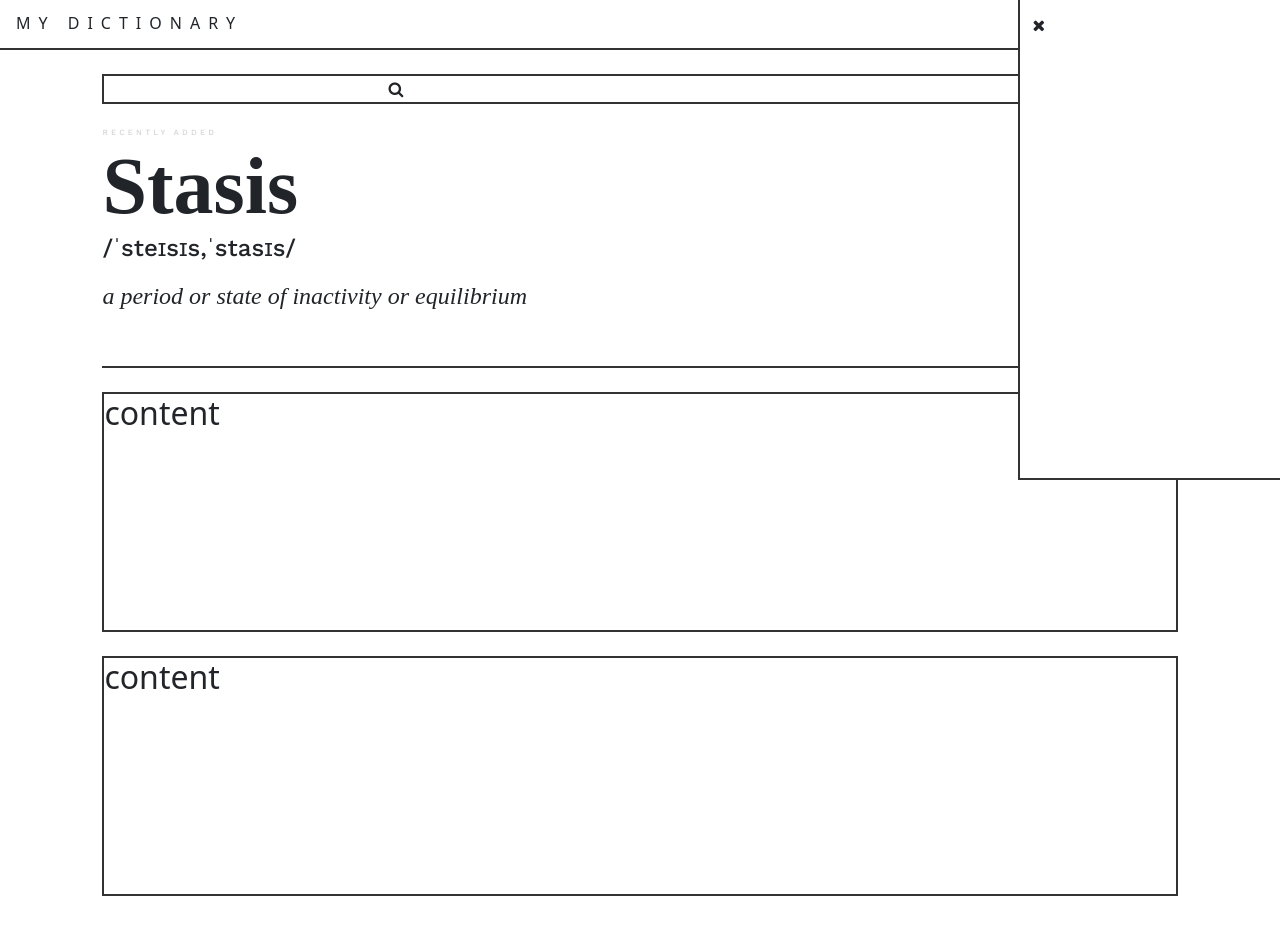
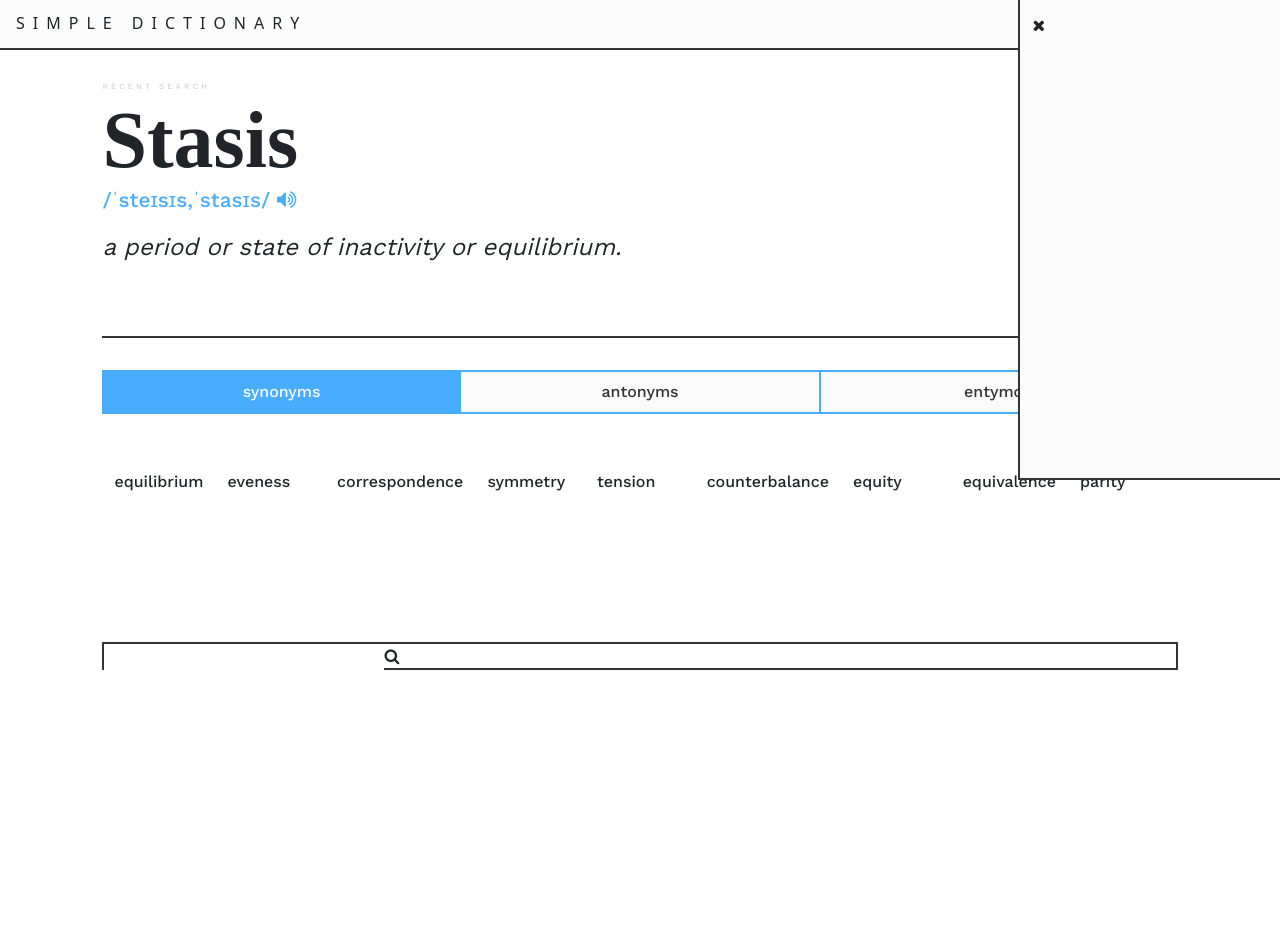
Before and after one commit to ranemagno/mobile-dictionary, a plain HTML site: page index.html in a window 1280 px wide. After the commit the page ends 800 px from the top, so only its background shows below. Drawn offline with nearby package versions, Linux system fonts and the light colour scheme; a web font is replaced by a local one.

Commit message:
v3 added buttons

```diff
--- a/css/styles.css
+++ b/css/styles.css
@@ -7,6 +7,7 @@ p, h1, h2, h3 {
   padding: 0;
 }
 nav {
+  background-color: #fcfcfc;
   border-bottom: 2px solid #333;
   position: fixed;
   top: 0;
@@ -29,7 +30,7 @@ nav h1 {
   letter-spacing: .5rem;
 }
 .mobile-menu {
-  background-color: white;
+  background-color: #fcfcfc;
   border: 2px solid #333;
   border-style: none none solid solid;
   z-index: 99;
@@ -59,17 +60,81 @@ nav h1 {
 }
 
 .home-cards {
-  position: relative;
-                                  /* z-index: 9; */
-  margin-top: 3vh;
+  margin-top: 4vh;
+}
+
+.recent-search {
+  height: 32vh;
+  border: 2px solid #333;
+  border-style: none none solid none;
+}
+.recent-search h1 {
+  font-family: 'Shippori Mincho B1', serif;
+  font-size: 5rem;
+  font-weight: 600;
+}
+.recent-search h3 {
+  font-size: .5rem;
+  color: rgb(212, 212, 212);
+  font-family: 'Work Sans', sans-serif;
+  letter-spacing: .2rem;
+}
+.recent-search h2 {
+  font-family: 'Work Sans', sans-serif;
+  font-size: 1.3rem;
+  font-weight: 500;
+  color: rgb(73, 173, 255);
+}
+.recent-search p {
+  font-size: 1.5rem;
+  font-style: italic;
+  font-weight: 400;
+  font-family: 'Work Sans', sans-serif;
+  margin-top: 2vh;
+}
+
+.filter-btn {
+  background-color: #fafafa;
+  text-decoration: none;
+  text-align: center;
+  border: 2px solid rgb(73, 173, 255);
+  border-radius: 0px;
+  color: #333;
+  padding: .5rem .2rem .5rem .2rem;
+}
+.filter-btn:visited,
+.filter-btn:link,
+.filter-btn:active {
+  color: #fafafa;
+}
+.filter-btn-mid {
+  border-style: solid none solid none;
+}
+
+.info-card {
+  height: 30vh;
+  text-align: left;
+  font-weight: 500;
+  font-family: 'Work Sans', sans-serif;
+}
+.info-card h2 {
+  font-weight: 600;
+  font-family: 'Shippori Mincho B1', serif;
+  margin-bottom: 10%;
+}
+.synonym-list {
+  margin-top: 3%;
+}
+.show-filter {
+  background-color: rgb(73, 173, 255);
+  color: #fafafa;
 }
 
 /* start of search bar */
 #searchBar {
   border: none;
   width: 35vh;
-  position: relative;
-                                    /* z-index: 2; */
+  float: left;
 }
 .search-bar {
   border: 2px solid #333;
@@ -77,38 +142,3 @@ nav h1 {
 .search-bar.fa-search {
   float: right;
 }
-.recently-added {
-  height: 30vh;
-  border: 2px solid #333;
-  border-style: none none solid none;
-}
-.recently-added h1 {
-  font-family: 'Shippori Mincho B1', serif;
-  font-size: 5rem;
-  font-weight: 600;
-}
-.recently-added h3 {
-  font-size: .5rem;
-  color: rgb(212, 212, 212);
-  font-family: 'Work Sans', sans-serif;
-  letter-spacing: .2rem;
-}
-.recently-added h2 {
-  font-family: 'Work Sans', sans-serif;
-  font-size: 1.5rem;
-  font-weight: 500;
-}
-.recently-added p {
-  font-size: 1.5rem;
-  font-style: italic;
-  font-weight: 400;
-  font-family: 'Shippori Mincho B1', serif;
-  margin-top: 2vh;
-}
-
-
-
-.mockup-box {
-  height: 30vh;
-  border: 2px solid #333;
-}
--- a/index.html
+++ b/index.html
@@ -1,8 +1,8 @@
 <!DOCTYPE html>
 <html lang="en">
 
-<!-- v2
-    issues - content is coming infront of the top navigation, z-index commented out -->
+<!-- v3
+    issues - search bar infront, border issues -->
 
 
 <head>
@@ -14,7 +14,7 @@
   <link rel="stylesheet" href="css/font-awesome.min.css">
   <link rel="preconnect" href="https://fonts.gstatic.com">
   <link href="https://fonts.googleapis.com/css2?family=Shippori+Mincho+B1:wght@400;600&family=Work+Sans:wght@400;500&display=swap" rel="stylesheet">
-<title>Custom Mobile Css Menu</title>
+<title>My Dictionary</title>
 </head>
 
 <body>
@@ -28,13 +28,63 @@
   <!-- nav BEGINS -->
   <div class="container-fluid" id="navContainer">
     <nav>
-      <h1>My Dictionary</h1>
+      <h1>Simple Dictionary</h1>
       <i class="fa fa-bars" id="menuIcon" aria-hidden="true"></i>
     </nav>
   </div>
-  <!-- nav ENDS -->
+  <!-- nav container fluid ENDS -->
 
-<div class="bring-to-back">
+  <!-- recently added BEGINS -->
+  <div class="recent-search home-cards">
+    <h3>RECENT SEARCH</h3>
+    <h1>Stasis</h1>
+    <h2>/ˈsteɪsɪs,ˈstasɪs/
+      <i class="fa fa-volume-up" aria-hidden="true"></i>
+    </h2>
+    <p>a period or state of inactivity or equilibrium.</p>
+  </div>
+  <!-- recently added ENDS -->
+
+  <!-- info cards BEGINS -->
+  <div class="container-fluid">
+    <div class="info-card home-cards">
+      <!-- <h2>Synonyms</h2> -->
+
+      <!-- filter buttons BEGINS -->
+      <div class="filter">
+        <div class="row">
+          <div class="col-4 filter-btn show-filter filter-synonym">
+            synonyms
+          </div>
+          <div class="col-4 filter-btn filter-btn-mid filter-antonym">
+            antonyms
+          </div>
+          <div class="col-4 filter-btn filter-entymol">
+            entymol.
+          </div>
+        </div>
+        <!-- row ENDS -->
+      </div>
+      <!-- filter buttons ENDS -->
+
+      <!-- synonyms -->
+      <div class="row gx-4 gy-4 synonym-list">
+        <div class="col">equilibrium</div>
+        <div class="col">eveness</div>
+        <div class="col">correspondence</div>
+        <div class="col">symmetry</div>
+        <div class="col">tension</div>
+        <div class="col">counterbalance</div>
+        <div class="col">equity</div>
+        <div class="col">equivalence</div>
+        <div class="col">parity</div>
+      </div>
+      <!-- synonyms ENDS -->
+    </div>
+    <!-- info card ENDS -->
+  </div>
+  <!-- info card container fluid ENDS -->
+
   <!-- search bar BEGINS -->
   <div class="search-bar home-cards">
     <input type="text" id="searchBar">
@@ -42,43 +92,8 @@
   </div>
   <!-- search bar ENDS -->
 
-  <!-- recently added BEGINS -->
-  <div class="recently-added home-cards">
-    <h3>RECENTLY ADDED</h3>
-    <h1>Stasis</h1>
-    <h2>/ˈsteɪsɪs,ˈstasɪs/</h2>
-    <p>a period or state of inactivity or equilibrium</p>
-  </div>
-  <!-- recently added ENDS -->
 
-  <div class="mockup-box home-cards">
-    <h2>content</h2>
-  </div>
-
-  <div class="mockup-box home-cards">
-    <h2>content</h2>
-  </div>
-</div>
-<!-- end of bring to back -->
   <script src="https://ajax.googleapis.com/ajax/libs/jquery/2.2.4/jquery.min.js"></script>
-  <script>
-    // $('document').ready(function(){
-    //   $('#menuIcon').click(function(){
-    //     $('.mobile-menu').show();
-    //   });
-    //
-    //   $('#closeIcon').click(function(){
-    //     $('.mobile-menu').hide();
-    //   });
-    //
-    // });
-    $('#menuIcon').click(function(){
-      $('.mobile-menu').addClass('on-screen');
-    });
-
-    $('#closeIcon').click(function(){
-      $('.mobile-menu').removeClass('on-screen');
-    });
-  </script>
+  <script src="js/scripts.js"></script>
 </body>
 </html>
--- /dev/null
+++ b/js/scripts.js
@@ -0,0 +1,44 @@
+// $('document').ready(function(){
+//   $('#menuIcon').click(function(){
+//     $('.mobile-menu').show();
+//   });
+//
+//   $('#closeIcon').click(function(){
+//     $('.mobile-menu').hide();
+//   });
+//
+// });
+
+
+$('#menuIcon').click(function(){
+  $('.mobile-menu').addClass('on-screen');
+});
+
+$('#closeIcon').click(function(){
+  $('.mobile-menu').removeClass('on-screen');
+});
+
+
+// 1. highlight current information
+//    -add class for highlight
+//    -remove class for hidden
+// 2. hide other information
+
+
+$('.filter-antonym').click(function(){
+  $('.filter-antonym').addClass('show-filter');
+  $('.filter-synonym').removeClass('show-filter');
+  $('.filter-entymol').removeClass('show-filter');
+});
+
+$('.filter-synonym').click(function(){
+  $('.filter-synonym').addClass('show-filter');
+  $('.filter-antonym').removeClass('show-filter');
+  $('.filter-entymol').removeClass('show-filter');
+});
+
+$('.filter-entymol').click(function(){
+  $('.filter-entymol').addClass('show-filter');
+  $('.filter-antonym').removeClass('show-filter');
+  $('.filter-synonym').removeClass('show-filter');
+});
```
